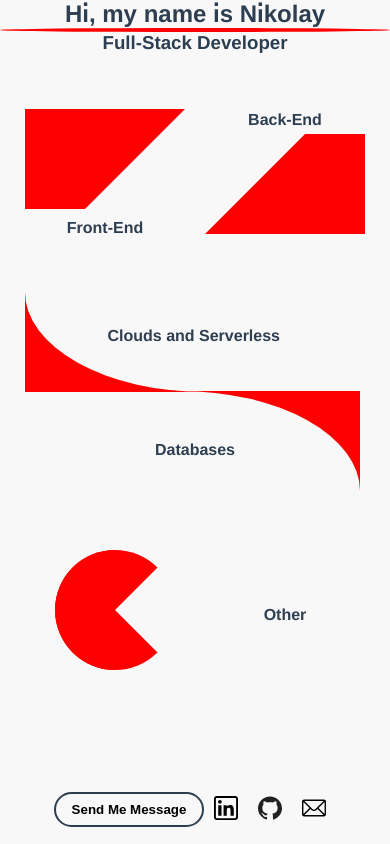
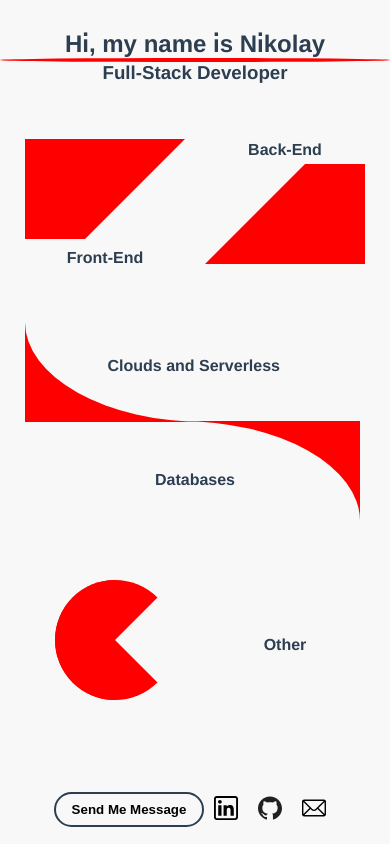
Before and after one commit to nemasmisal/portfolio, a Vue app: page / in a window 390 px wide. Built offline with nearby package versions, Linux system fonts and the light colour scheme.

Commit message:
responsive design for Front End view added, footer moved to appear only in Home view

```diff
--- a/src/App.vue
+++ b/src/App.vue
@@ -1,14 +1,9 @@
 <template>
   <router-view />
-    <Footer />
 </template>
 <script>
-import Footer from '@/components/Footer.vue'
 export default {
-  name: 'App',
-  components: {
-    Footer
-  }
+  name: 'App'
 }
 </script>
 <style lang="stylus">
--- a/src/views/Front-End/Technology.vue
+++ b/src/views/Front-End/Technology.vue
@@ -2,6 +2,7 @@
   <div class="wrapper" :style="{ background: technology.background }">
     <h1 :style="{ background: technology.background }">{{technology.name}}</h1>
     <p>{{technology.intro}}</p>
+    <h3><a href="">Link</a> to the project</h3>
     <div class="img-container">
       <img v-for="(img,i) of technology.imgLinks" :key="i" :src="getDynamicImg(img)" />
     </div>
@@ -21,7 +22,7 @@ export default {
 </script>
 <style lang="stylus" scoped>
 .wrapper
-  height 110%
+  max-height 976px
   background red
   position relative
   display block
@@ -33,20 +34,29 @@ h1
   display block
   box-shadow 0 8px 6px -6px black
   z-index 10
+h3
+  margin 0 auto
+  padding-bottom 10px
+  color #fff
 p
-  max-width 650px
+  max-width 950px
   margin 5px auto
   padding 10px
 ul
   list-style none
 .img-container
-  max-width 650px
+  max-width 850px
   margin 0 auto
+  padding-bottom 20px
+  max-height 810px
+  display grid
+  grid-template-columns repeat(auto-fill, minmax(17rem, 1fr))
+  align-items center
+  justify-items center
 img
-  display block
-  margin 10px auto
-  width 70%
-  max-width 374px
+  margin-bottom 10px
+  width 17em
+  max-width 373px
   border-radius 5px
   box-shadow:
   0 2.8px 2.2px rgba(0, 0, 0, 0.034),
@@ -55,4 +65,10 @@ img
   0 22.3px 17.9px rgba(0, 0, 0, 0.072),
   0 41.8px 33.4px rgba(0, 0, 0, 0.086),
   0 100px 80px rgba(0, 0, 0, 0.12)
+
+img:nth-child(3)
+  @media screen and (min-width: 560px)
+    grid-column 1/9
+  @media screen and (min-width: 850px)
+    grid-column auto
 </style>
--- a/src/views/Home.vue
+++ b/src/views/Home.vue
@@ -7,18 +7,21 @@
     <div class="underline"></div>
     <h3>Full-Stack Developer</h3>
     <SkillsList />
+    <Footer />
   </div>
 </template>
 
 <script>
 import SkillsList from '@/components/SkillsList.vue'
 import BouncingDot from '@/components/BouncingDot.vue'
+import Footer from '@/components/Footer.vue'
 
 export default {
   name: 'Home',
   components: {
     SkillsList,
-    BouncingDot
+    BouncingDot,
+    Footer
   }
 }
 </script>
@@ -29,6 +32,7 @@ h2
   background #f8f8f8
   max-width 650px
   margin 0 auto
+  padding-top 30px
 .underline
   border 2px solid red
   border-radius 100%
```
Also changed, not shown: src/assets/Front-End/js3.png.
